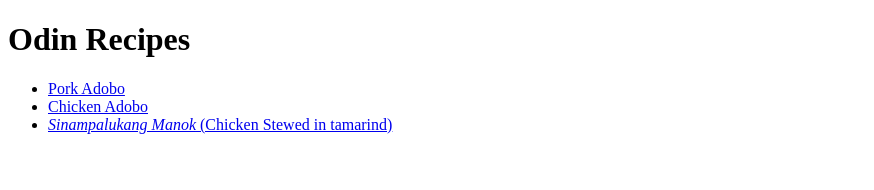
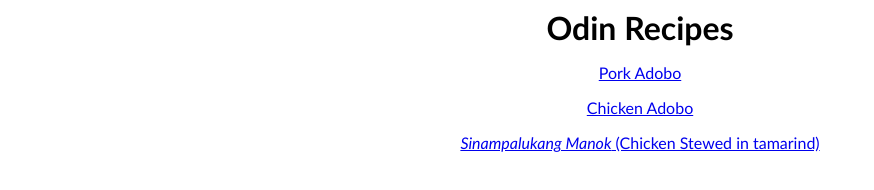
Before and after one commit to mot546/odin-recipes, a plain HTML site: page index.html in a window 1280 px wide. Shown: the whole page, without its empty margins (0-874 px from the left). Drawn offline with Linux system fonts and the light colour scheme.

Commit message:
Add few syle to main page

```diff
--- a/index.html
+++ b/index.html
@@ -3,12 +3,11 @@
 <head>
     <meta charset="UTF-8">
     <meta name="viewport" content="width=device-width, initial-scale=1.0">
-    <title>Odin Recipes
-
-    </title>
+    <title>Odin Recipes</title>
+    <link rel="stylesheet" href="./main-page-style.css"/>
 </head>
 <body>
-    <h1>Odin Recipes</h1>
+    <h1 id="title">Odin Recipes</h1>
 
     <ul>
         <li><a href="recipes/pork_adobo.html">Pork Adobo</a></li>
--- /dev/null
+++ b/main-page-style.css
@@ -0,0 +1,18 @@
+body{
+    font-family: 'Gill Sans', 'Gill Sans MT', Calibri, 'Trebuchet MS', sans-serif;
+    text-align: center;
+}
+
+#title{
+    margin: 8px auto;
+}
+
+ul{
+    list-style-type: none;
+    margin: 0;
+    padding: 0;
+}
+
+ li{
+    margin: 16px auto;
+}
```
